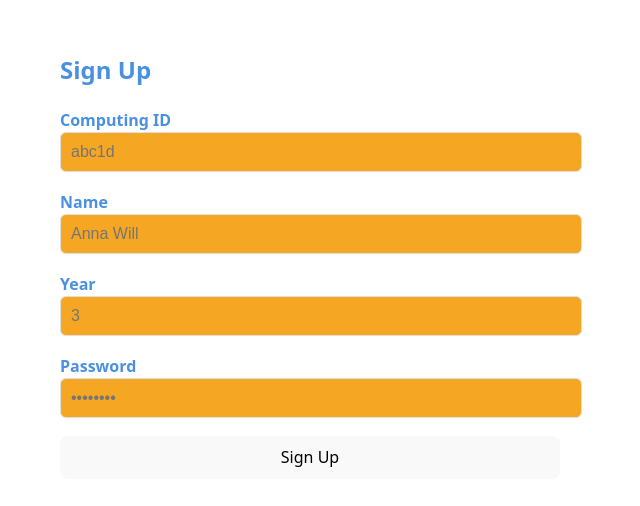
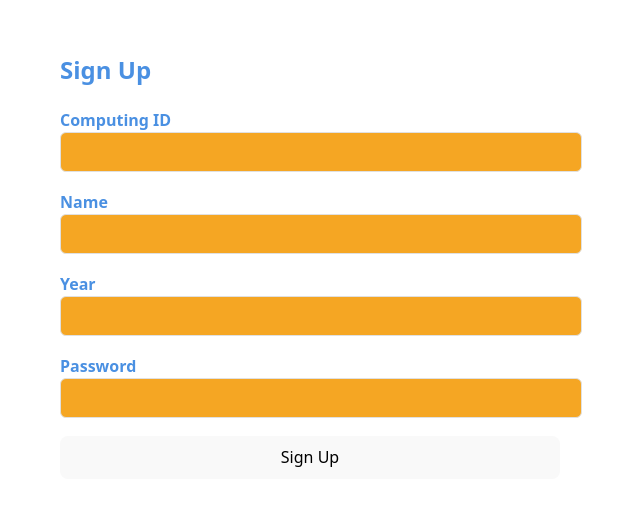
Before and after one commit to Shougal/studdyBuddy, a React (Vite) app in the folder studdyBuddyFrontEnd/: page /signup in a window 1280 px wide. Shown: the top 506 px of the page, without its empty margins (330-970 px from the left). Built offline with nearby package versions, Linux system fonts and the light colour scheme.

Commit message:
Fixed functionality of signup and login pages allowing for easy login in

```diff
--- a/studdyBuddyFrontEnd/src/pages/Login.jsx
+++ b/studdyBuddyFrontEnd/src/pages/Login.jsx
@@ -1,6 +1,6 @@
 import React, { useState } from "react";
 import { useNavigate } from "react-router-dom";
-import { login as loginRequest } from "../services/testAPI";
+import api from "../services/api";
 
 const Login = ({ onLogin }) => {
   const [computingID, setComputingID] = useState("");
@@ -16,20 +16,27 @@ const Login = ({ onLogin }) => {
     setIsSubmitting(true);
 
     try {
-        // use the shared axios instance + helper
-        const response = await loginRequest(computingID, password);
+      const response = await api.post("/login", {
+        computingID,
+        password,
+      });
+
       const data = response.data;
 
+      // backend uses ok:true only on success
       if (!data.ok) {
-          // backend sends ok:false + error message for bad login
         setError(data.error || "Invalid computing ID or password.");
       } else {
-          const user = data.user || { computingID }; // temp user object
+        const user = data.user;
+
         if (onLogin) onLogin(user);
-          navigate("/"); // go to Home
+
+        navigate("/");
       }
     } catch (err) {
-        console.error(err);
+      console.error("LOGIN ERROR:", err);
+
+      // backend sends JSON `{ error: "..."}`
       if (err.response?.data?.error) {
         setError(err.response.data.error);
       } else {
--- a/studdyBuddyFrontEnd/src/pages/SignUp.jsx
+++ b/studdyBuddyFrontEnd/src/pages/SignUp.jsx
@@ -1,6 +1,6 @@
 import React, { useState } from "react";
 import { useNavigate } from "react-router-dom";
-import { signup as signupRequest } from "../services/testAPI";
+import api from "../services/api";
 
 const SignUp = () => {
   const [form, setForm] = useState({
@@ -17,10 +17,7 @@ const SignUp = () => {
   const navigate = useNavigate();
 
   const handleChange = (e) => {
-    setForm({
-      ...form,
-      [e.target.name]: e.target.value,
-    });
+    setForm({ ...form, [e.target.name]: e.target.value });
   };
 
   const handleSubmit = async (e) => {
@@ -30,18 +27,21 @@ const SignUp = () => {
     setIsSubmitting(true);
 
     try {
-      // call shared axios helper
-      const response = await signupRequest(form);
+        const response = await api.post("/users", form);
+
       const data = response.data;
 
-      if (!data.ok) {
-        setError(data.error || "Could not create account.");
+      if (data.error) {
+        setError(data.error);
+      } else if (!data.ok) {
+        setError("Could not create account.");
       } else {
         setMessage("Account created! Redirecting to login…");
         setTimeout(() => navigate("/login"), 800);
       }
     } catch (err) {
       console.error(err);
+
       if (err.response?.data?.error) {
         setError(err.response.data.error);
       } else {
@@ -53,69 +53,30 @@ const SignUp = () => {
   };
 
   return (
-    <div
-      className="page"
-      style={{ maxWidth: 500, margin: "0 auto", padding: "2rem" }}
-    >
+    <div className="page" style={{ maxWidth: 500, margin: "0 auto", padding: "2rem" }}>
       <h2>Sign Up</h2>
-
       <form
         onSubmit={handleSubmit}
-        style={{
-          display: "flex",
-          flexDirection: "column",
-          gap: "0.75rem",
-          marginTop: "1rem",
-        }}
+        style={{ display: "flex", flexDirection: "column", gap: "0.75rem", marginTop: "1rem" }}
       >
         <label>
           Computing ID
-          <input
-            type="text"
-            name="computingID"
-            value={form.computingID}
-            onChange={handleChange}
-            placeholder="abc1d"
-            required
-          />
+          <input name="computingID" value={form.computingID} onChange={handleChange} required />
         </label>
 
         <label>
           Name
-          <input
-            type="text"
-            name="name"
-            value={form.name}
-            onChange={handleChange}
-            placeholder="Anna Will"
-            required
-          />
+          <input name="name" value={form.name} onChange={handleChange} required />
         </label>
 
         <label>
           Year
-          <input
-            type="number"
-            name="year"
-            value={form.year}
-            onChange={handleChange}
-            placeholder="3"
-            min="1"
-            max="4"
-            required
-          />
+          <input type="number" name="year" value={form.year} onChange={handleChange} min="1" max="4" />
         </label>
 
         <label>
           Password
-          <input
-            type="password"
-            name="password"
-            value={form.password}
-            onChange={handleChange}
-            placeholder="••••••••"
-            required
-          />
+          <input type="password" name="password" value={form.password} onChange={handleChange} required />
         </label>
 
         <button type="submit" disabled={isSubmitting}>
@@ -123,12 +84,8 @@ const SignUp = () => {
         </button>
       </form>
 
-      {error && (
-        <p style={{ color: "red", marginTop: "0.75rem" }}>{error}</p>
-      )}
-      {message && (
-        <p style={{ color: "green", marginTop: "0.75rem" }}>{message}</p>
-      )}
+      {error && <p style={{ color: "red", marginTop: "0.75rem" }}>{error}</p>}
+      {message && <p style={{ color: "green", marginTop: "0.75rem" }}>{message}</p>}
     </div>
   );
 };
```
Lines whose indentation alone changed are shown as unchanged.
